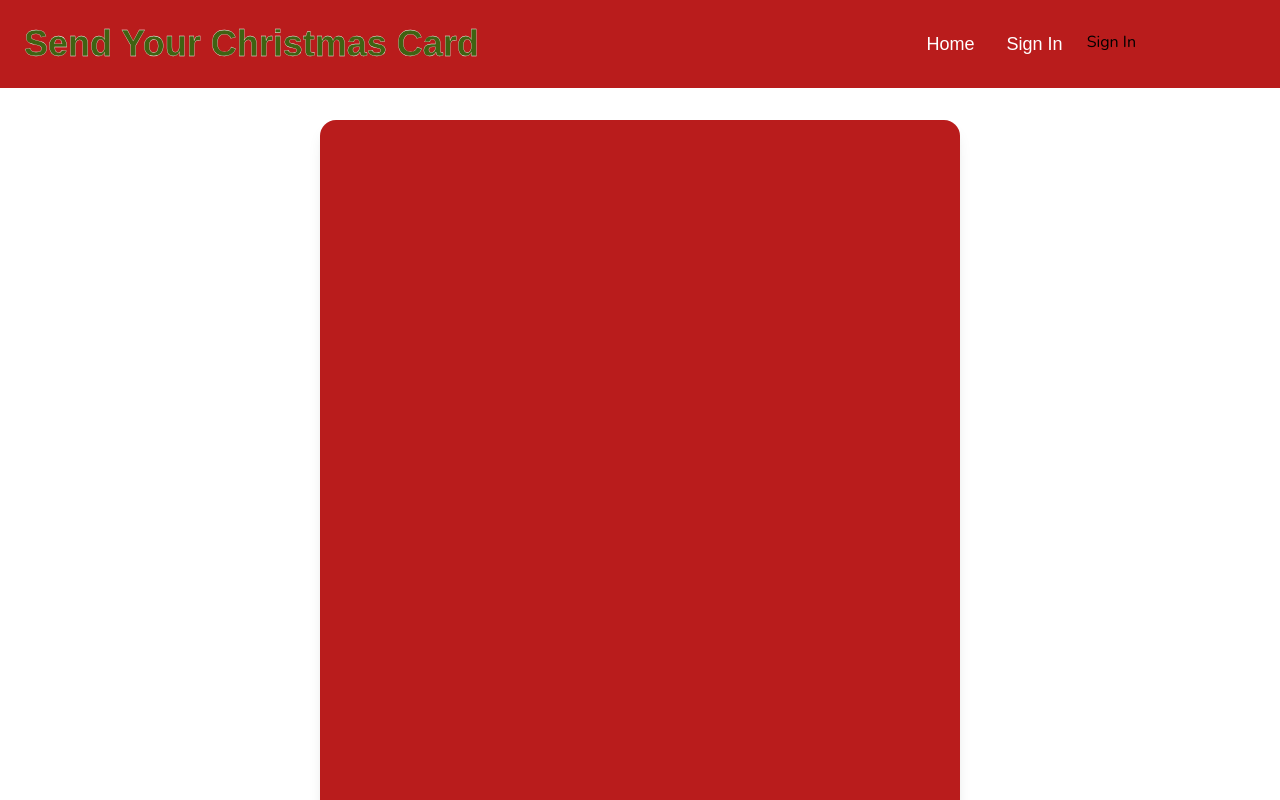
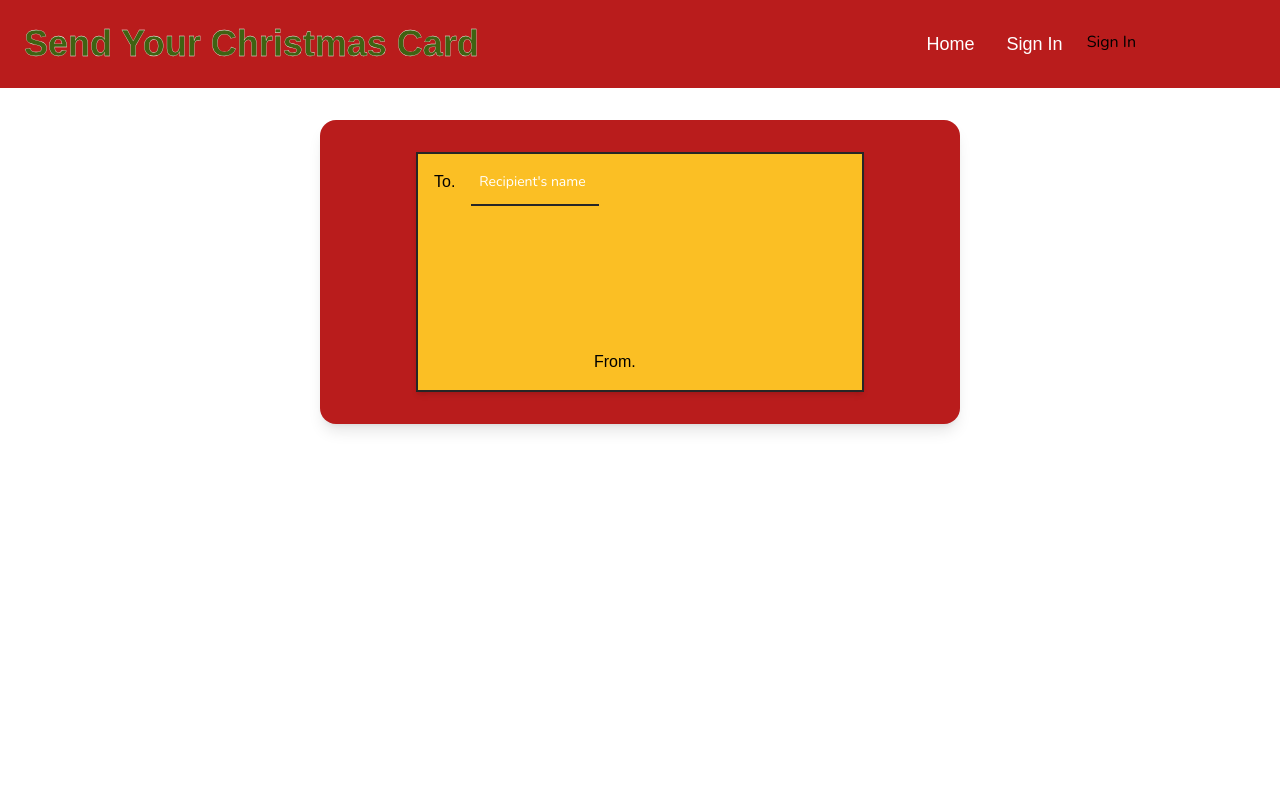
Before and after one commit to inayoon/christmas_card_app, a React (Vite) app in the folder client/: page /envelope in a window 1280 px wide. Shown: the top 800 px of the page. Built offline with nearby package versions, Linux system fonts and the light colour scheme; no server answers; a web font is replaced by a local one.

Commit message:
Add UI for envelope

```diff
--- a/client/src/index.css
+++ b/client/src/index.css
@@ -16,6 +16,8 @@
 .placeholder-white::placeholder {
   color: white;
 }
+
+
 
 .card-overlay {
   position: absolute;
@@ -49,5 +51,12 @@
     -webkit-text-stroke: 1px black; /* 웹킷 브라우저 지원 */
     text-stroke: 1.3px black; /* 일반적인 브라우저 지원 */
   }
-
+/* Hide scrollbar for IE, Edge and Firefox */
+  .no-scrollbar::-webkit-scrollbar {
+    display: none;
 }
+.no-scrollbar {
+    -ms-overflow-style: none;  /* IE and Edge */
+    scrollbar-width: none;  /* Firefox */
+}
+}
--- a/client/src/pages/CardPicked.jsx
+++ b/client/src/pages/CardPicked.jsx
@@ -27,7 +27,7 @@ export default function CardPicked() {
 
   return (
     <div className="flex h-screen items-center justify-center pt-8">
-      <div className="bg-red-700 w-1/2 h-full p-8 rounded-2xl shadow-lg mb-8 flex flex-col overflow-hidden">
+      <div className="bg-red-700 w-1/2 h-full p-8 rounded-2xl shadow-lg mb-8 flex flex-col overflow-y-auto no-scrollbar">
         <div
           className="text-center text-3xl text-green-700 text-outline-white"
           id="home"
@@ -36,7 +36,7 @@ export default function CardPicked() {
           Merry Christmas 💌
         </div>
         <div>
-          <img className="max-w-lg  max-h-44 mx-auto " src={url} alt={title} />
+          <img className="w-3/5 max-h-44 mx-auto " src={url} alt={title} />
         </div>
         <div>
           <select
--- a/client/src/pages/Envelope.jsx
+++ b/client/src/pages/Envelope.jsx
@@ -2,8 +2,25 @@ import React from "react";
 
 export default function Envelope() {
   return (
-    <div className="flex items-center justify-center pt-8 ">
-      <div className="bg-red-700  w-1/2 h-screen p-8 rounded-2xl shadow-lg mb-8"></div>
+    <div className="flex items-center justify-center pt-8 h-full">
+      <div className="bg-red-700  w-1/2  p-8 rounded-2xl shadow-lg mb-8 h-full">
+        <div className="mx-auto flex flex-col justify-between max-w-md h-60 bg-amber-400 border-2 border-neutral-800 border-solid shadow-md">
+          <div className="flex">
+            <div className="p-4" id="home_banner">
+              To.{" "}
+            </div>
+            <input
+              className="mt-1 p-2 bg-transparent border-b-2 border-neutral-800 w-32 h-12 text-sm placeholder-white"
+              type="text"
+              placeholder="Recipient's name"
+            />
+          </div>
+
+          <div className="p-4 ml-40" id="home_banner">
+            From.{" "}
+          </div>
+        </div>
+      </div>
     </div>
   );
 }
```
